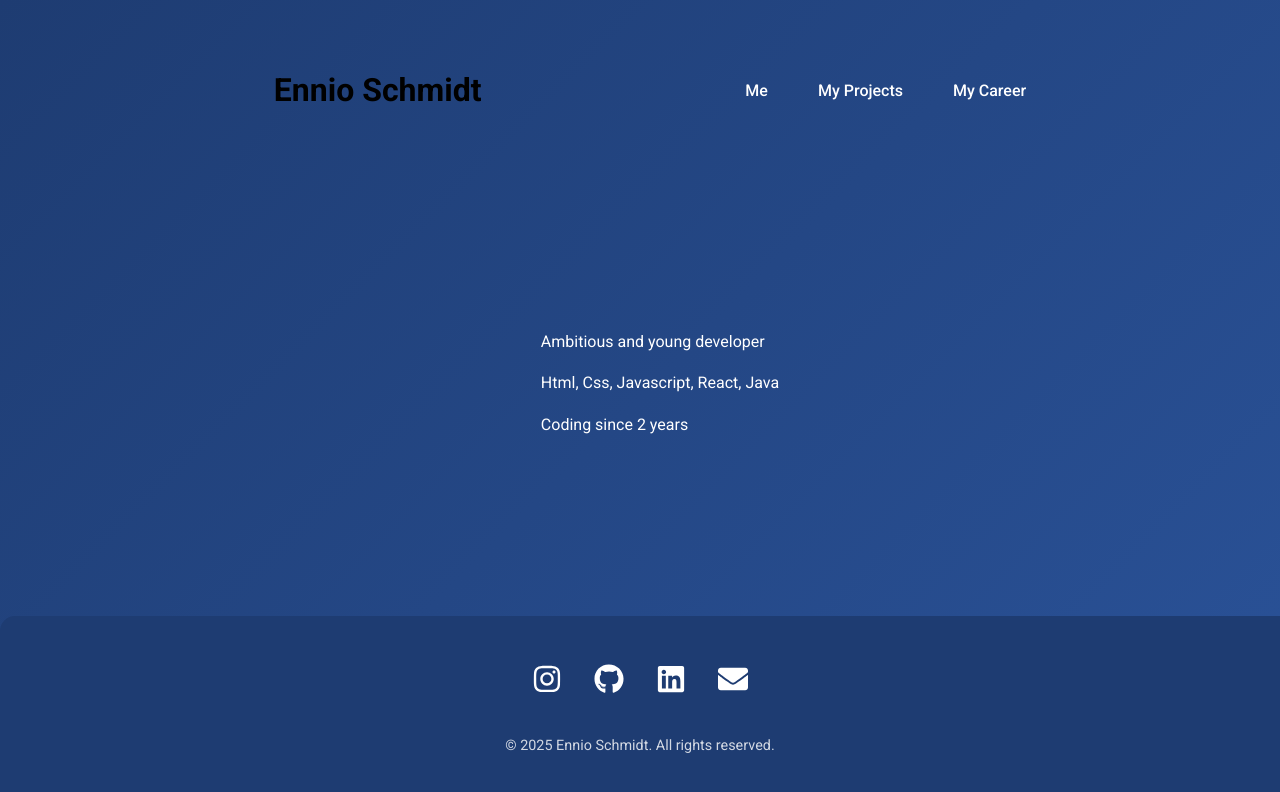
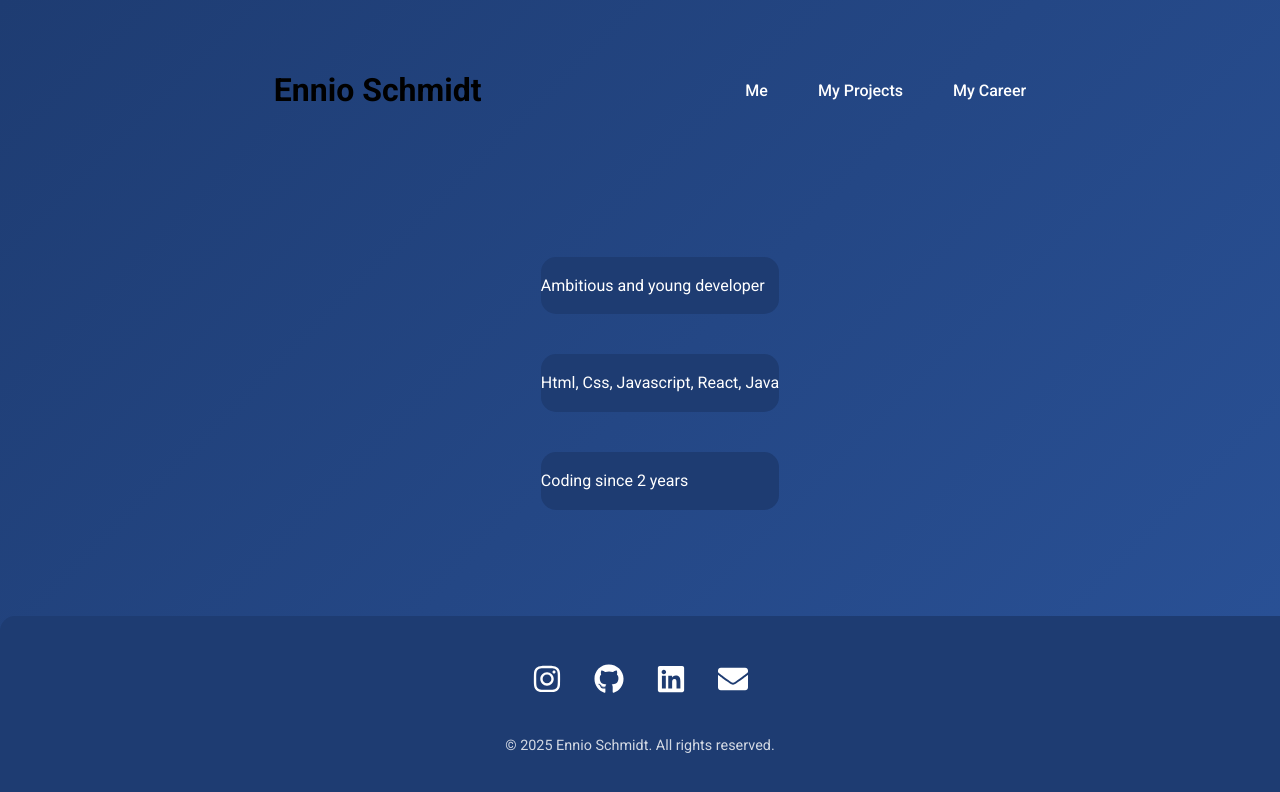
Before and after one commit to schmenniooo/PersonalWebsite, a React (Vite) app: page / in a window 1280 px wide. Shown: the top 792 px of the page. Built offline with nearby package versions, Linux system fonts and the light colour scheme.

Commit message:
default main content basic design concept

```diff
--- a/src/defaultMainContainer/defaultMainContainer.css
+++ b/src/defaultMainContainer/defaultMainContainer.css
@@ -14,16 +14,24 @@
     flex-direction: column;
     justify-content: center;
     align-items: center;
-    width: 50%;
+    width: 100%;
 }
 
 .paragraphContainer {
 
+    display: flex;
+    flex-direction: column;
+    justify-content: center;
+    align-items: center;
+
     list-style-type: none;
+    gap: 40px;
 }
 
 .paragraphItem {
 
+    background-color: #1e3c72;
+    border-radius: 15px;
     width: 100%;
 }
 
```
